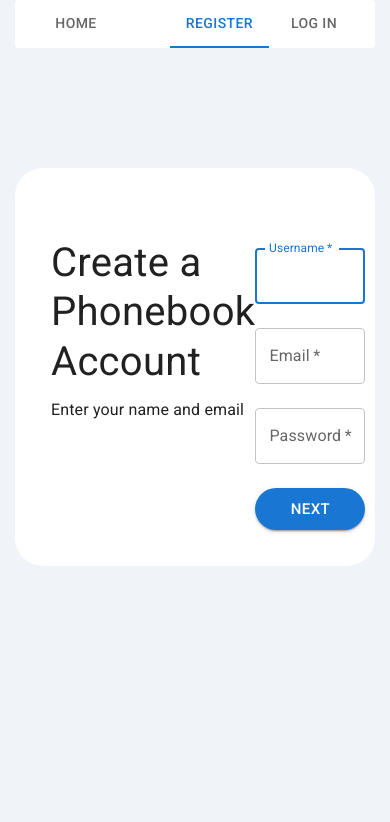
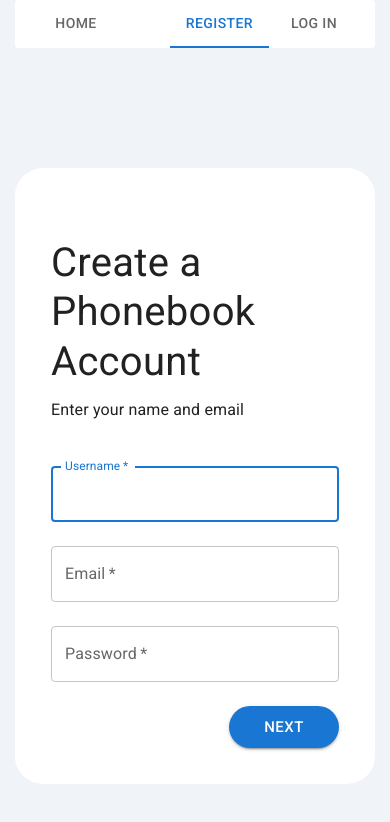
Before and after one commit to MykhailoVobolis/goit-react-hw-08, a React (Vite) app: page /register in a window 390 px wide. Shown: the top 822 px of the page. Built offline with nearby package versions, Linux system fonts and the light colour scheme.

Commit message:
add minor mobile styles

```diff
--- a/src/components/LoginForm/LoginForm.jsx
+++ b/src/components/LoginForm/LoginForm.jsx
@@ -43,6 +43,7 @@ export default function LoginForm() {
     //   </Form>
     // </Formik>
     <Box
+      className={css.mainBox}
       sx={{
         backgroundColor: "#ffffff",
         padding: "36px",
--- a/src/components/LoginForm/LoginForm.module.css
+++ b/src/components/LoginForm/LoginForm.module.css
@@ -5,7 +5,8 @@
   display: flex;
   flex-direction: column;
   gap: 24px;
-  width: 440px;
+  min-width: 440px;
+  max-width: 440px;
 }
 
 .label {
@@ -43,3 +44,12 @@
 .btnAdd:hover {
   background-color: #386a91;
 }
+
+@media screen and (max-width: 767px) {
+  .mainBox {
+    display: block;
+  }
+  .form {
+    min-width: 250px;
+  }
+}
--- a/src/components/RegistrationForm/RegistrationForm.jsx
+++ b/src/components/RegistrationForm/RegistrationForm.jsx
@@ -49,6 +49,7 @@ export default function RegistrationForm() {
     //   </Form>
     // </Formik>
     <Box
+      className={css.mainBox}
       sx={{
         backgroundColor: "#ffffff",
         padding: "36px",
--- a/src/components/RegistrationForm/RegistrationForm.module.css
+++ b/src/components/RegistrationForm/RegistrationForm.module.css
@@ -5,7 +5,8 @@
   display: flex;
   flex-direction: column;
   gap: 24px;
-  width: 440px;
+  min-width: 440px;
+  max-width: 440px;
 }
 
 .label {
@@ -43,3 +44,12 @@
 .btnAdd:hover {
   background-color: #386a91;
 }
+
+@media screen and (max-width: 767px) {
+  .mainBox {
+    display: block;
+  }
+  .form {
+    min-width: 250px;
+  }
+}
```
